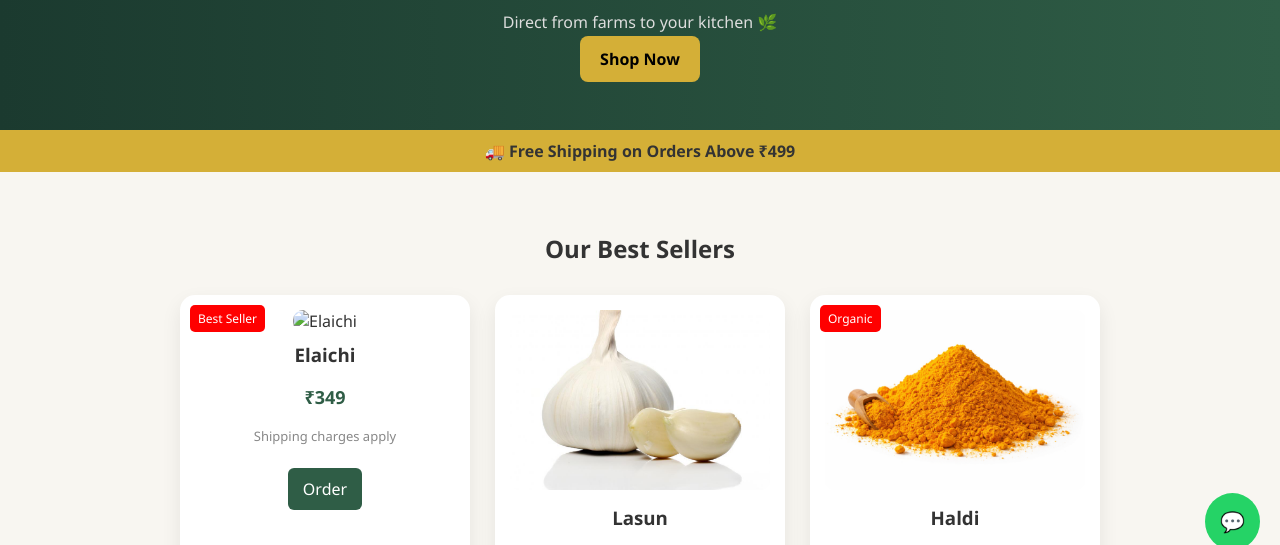
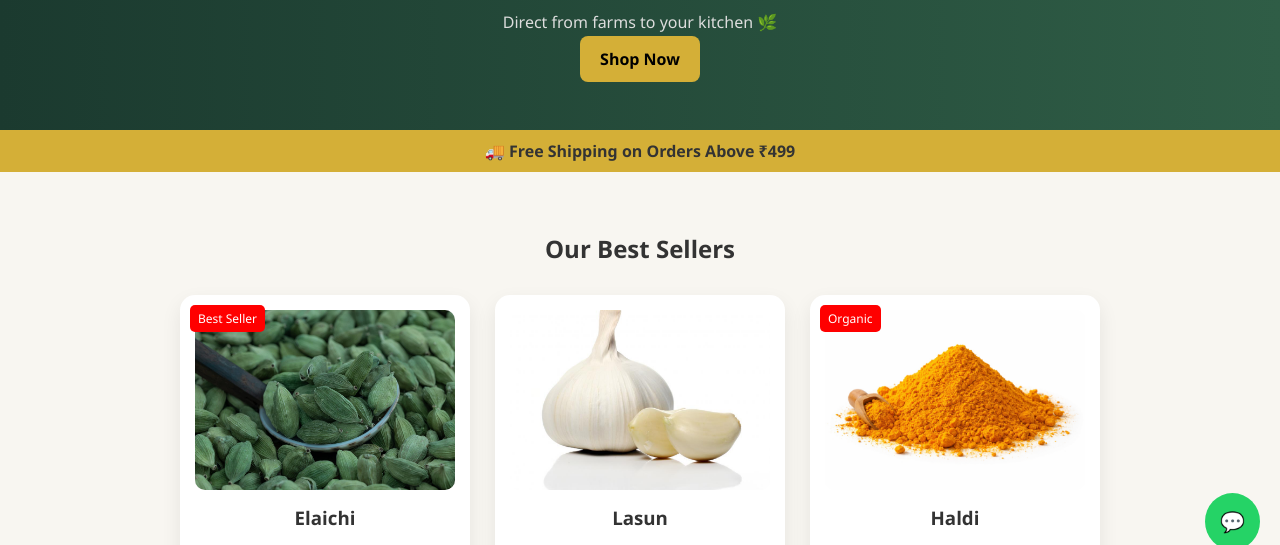
Before and after one commit to patilsaraswatishahaji-cell/royal-elaichi-store, a plain HTML site: page index.html in a window 1280 px wide. Shown: the part 230-775 px from the top of the page. Drawn offline with Linux system fonts and the light colour scheme.

Commit message:
Update index.html

```diff
--- a/index.html
+++ b/index.html
@@ -215,7 +215,7 @@ footer {
     <!-- Elaichi -->
     <div class="product">
       <div class="badge">Best Seller</div>
-      <img src="elaychi.jpg" alt="Elaichi">
+      <img src="images/elaychi.jpg" alt="Elaichi">
       <h3>Elaichi</h3>
       <p class="price">₹349</p>
       <p class="shipping">Shipping charges apply</p>
```
